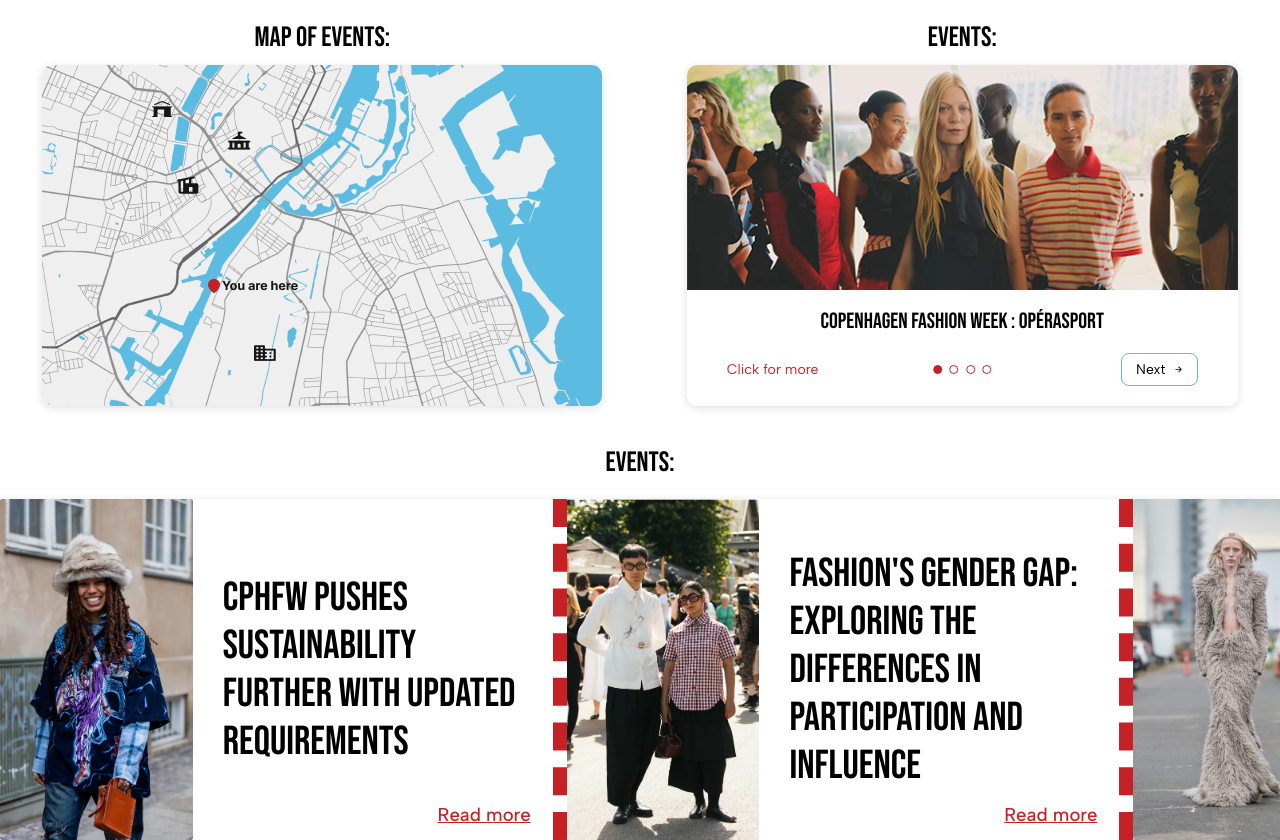
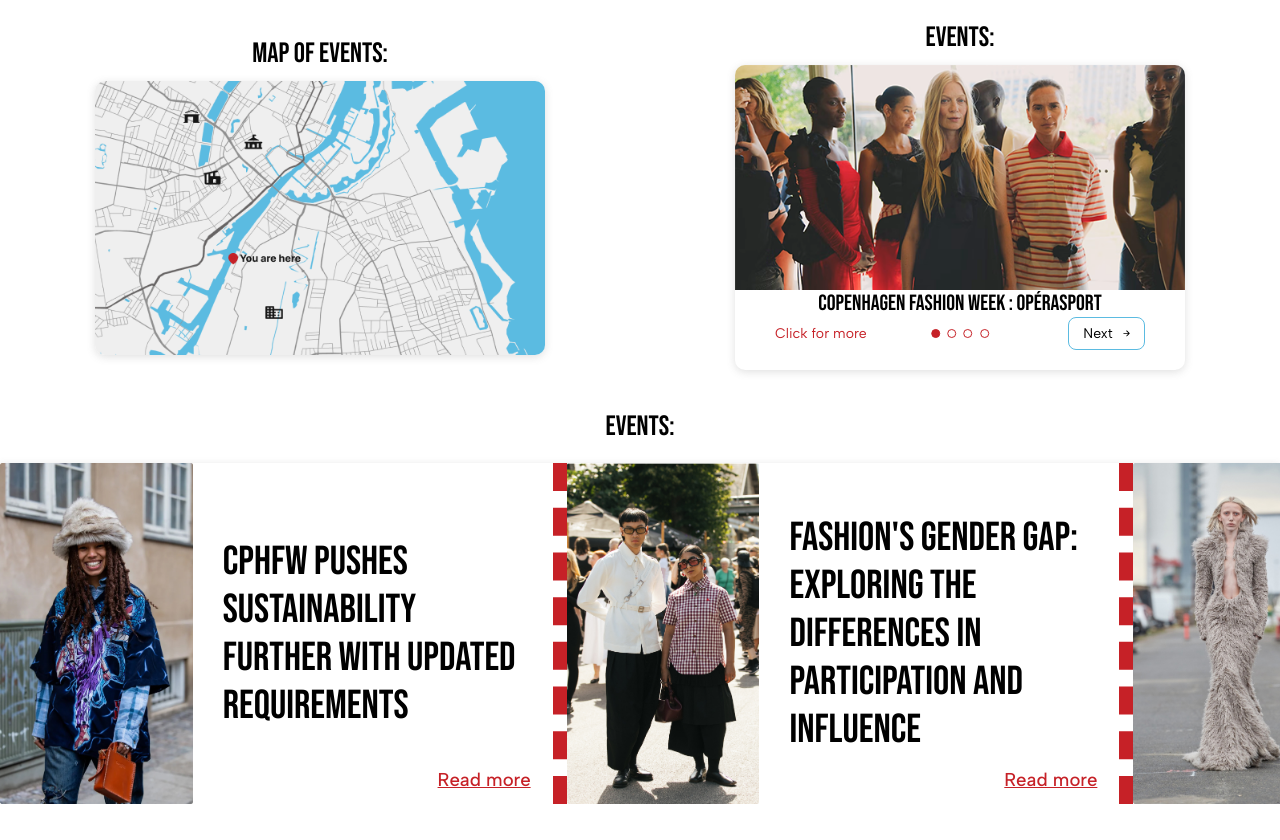
Before and after one commit to Victor616-com/CPHFW, a plain HTML site: page index.html in a window 1280 px wide. Shown: the part 85-925 px from the top of the page. After the commit the page ends 889 px from the top, so only its background shows below. Drawn offline with Linux system fonts and the light colour scheme.

Commit message:
Version 2

```diff
--- a/stylesheet-home.css
+++ b/stylesheet-home.css
@@ -71,6 +71,7 @@ p {
 }
 #top-section #map {
     border-radius: 10px;
+    width: 450px;
 }
 #top-section .top-section-element {
     display: flex;
@@ -88,8 +89,7 @@ p {
 #events {
     overflow: hidden;
     border-radius: 10px;
-    width: 551px;
-    height: 341px;
+    width: 450px;
     display: flex;
     flex-direction: column;
     justify-content: space-between;
@@ -192,7 +192,7 @@ p {
     border-right: 14px dashed var(--red);
 }
 .news-item .news-item-content {
-    min-width: 300px;
+    width: 300px;
     height: 100%;
     display: flex;
     justify-content: center;
```
